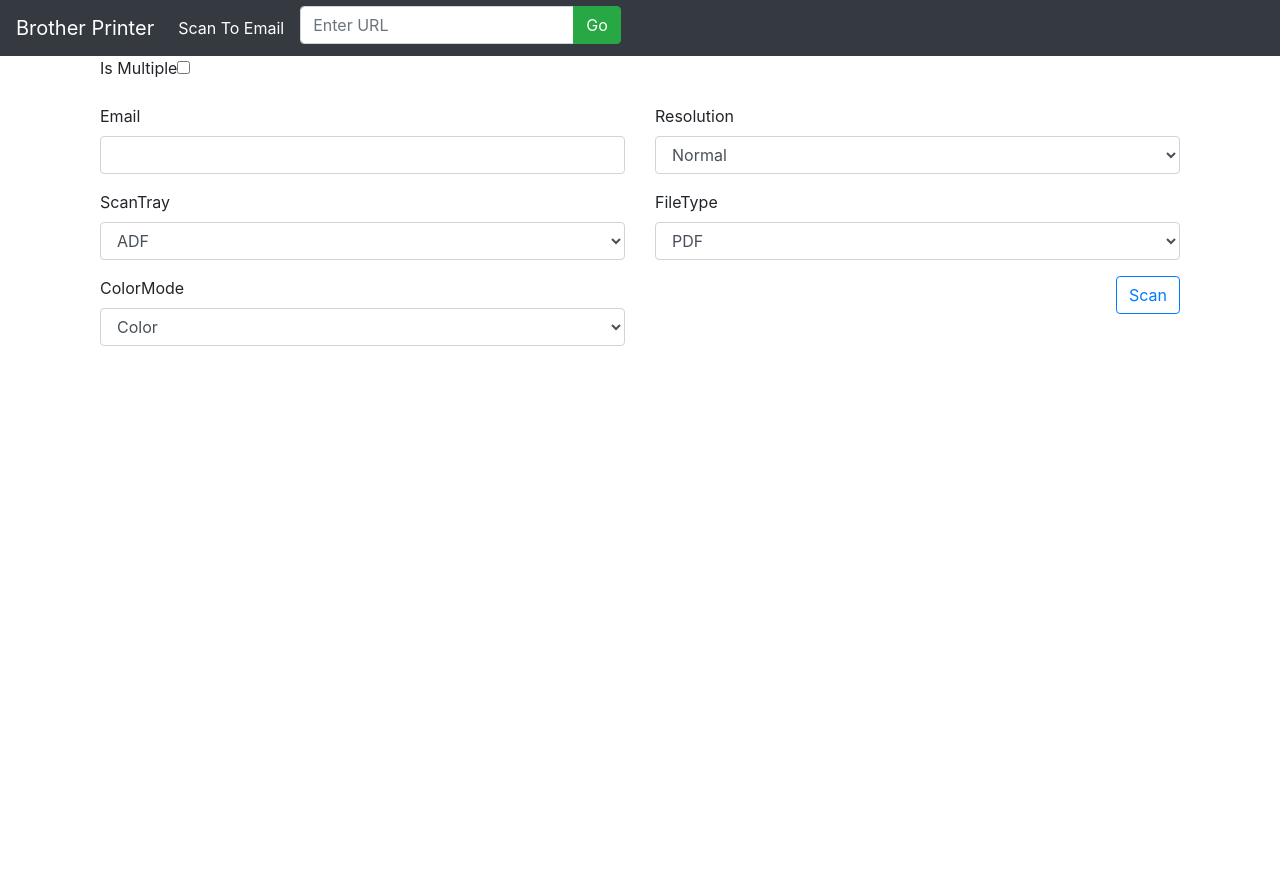
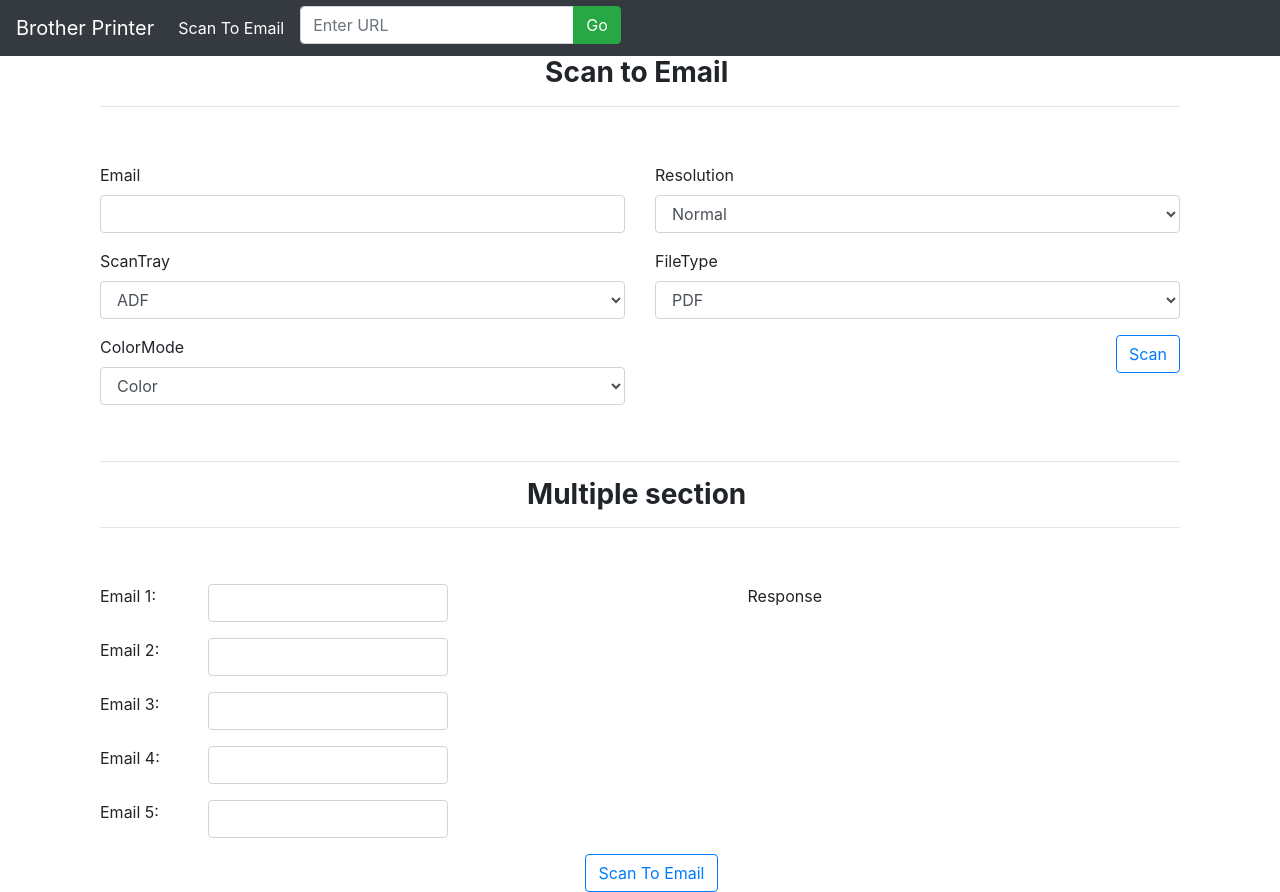
Before and after one commit to rishabh8866/Printer-Angular-Frontend, an Angular app in the folder brother-printer/: page /scanToEmail in a window 1280 px wide. Before the commit the page ends 800 px from the top, so only its background shows below. Built offline with nearby package versions, Linux system fonts and the light colour scheme.

Commit message:
Added ui as per rubin

```diff
--- a/brother-printer/src/app/scan-to-email/scan-to-email.component.html
+++ b/brother-printer/src/app/scan-to-email/scan-to-email.component.html
@@ -1,32 +1,22 @@
-<div class="row">
-  <div class="col-lg-6">
-    <div class="form-group">
-      <label>Is Multiple</label>
-      <input name="isMultiple" [(ngModel)]="isMultiple" type="checkbox"/>
-    </div>
-  </div>
-</div>
+<h3 style="text-align: center;"><strong>Scan to Email&nbsp;</strong></h3>
+<hr/>
+<p>&nbsp;</p>
 <div class="row">
   <div class="col-lg-6">
     <div class="form-group" *ngIf="!isMultiple">
       <label>Email</label>
-          <input class="form-control" id="Destination" name="Destination" [(ngModel)]="scanToEmailData.Destination" type="email"/>
-        </div>
-        <div class="input-group" *ngIf="isMultiple">
-          <input type="text" class="form-control" placeholder="Enter URL" [(ngModel)]="email">
-          <div class="input-group-append">
-            <button class="btn btn-success" type="submit" (click)="addEmail()">Add</button>
-          </div>
+      <input class="form-control" id="Destination" name="Destination" [(ngModel)]="scanToEmailData.Destination"
+             type="email"/>
     </div>
     <div class="form-group">
       <label>ScanTray</label>
-          <select [(ngModel)]="scanToEmailData.ScanTray" class="form-control" >
+      <select [(ngModel)]="scanToEmailData.ScanTray" class="form-control">
         <option *ngFor="let option of scanTrayList; index as i">{{option}}</option>
       </select>
     </div>
     <div class="form-group">
       <label>ColorMode</label>
-          <select [(ngModel)]="scanToEmailData.ColorMode" class="form-control" >
+      <select [(ngModel)]="scanToEmailData.ColorMode" class="form-control">
         <option *ngFor="let option of colorModeList; index as i">{{option}}</option>
       </select>
     </div>
@@ -34,23 +24,86 @@
   <div class="col-lg-6">
     <div class="form-group">
       <label>Resolution</label>
-          <select [(ngModel)]="scanToEmailData.Resolution" class="form-control" >
+      <select [(ngModel)]="scanToEmailData.Resolution" class="form-control">
         <option *ngFor="let option of resolutionList; index as i">{{option}}</option>
       </select>
     </div>
     <div class="form-group">
       <label>FileType</label>
-          <select [(ngModel)]="scanToEmailData.FileType" class="form-control" >
+      <select [(ngModel)]="scanToEmailData.FileType" class="form-control">
         <option *ngFor="let option of fileTypeList; index as i">{{option}}</option>
       </select>
     </div>
     <div class="form-group">
-          <button class="btn btn-outline-primary float-right" (click)="send()">{{scanToEmailData.Destination === '' ?  'Scan' : 'Scan To Email'}}</button>
-        </div>
-      </div>
-  <div class="col-lg-6">
-    <div class="list-group">
-      <a class="list-group-item list-group-item-action" *ngFor="let email of multiEmail">{{email}}</a>
+      <button class="btn btn-outline-primary float-right"
+              (click)="send(false)">{{scanToEmailData.Destination === '' ? 'Scan' : 'Scan To Email'}}</button>
     </div>
   </div>
 </div>
+<p>&nbsp;</p>
+<hr/>
+<h3 style="text-align: center;"><strong>Multiple section&nbsp;</strong></h3>
+<hr/>
+<p>&nbsp;</p>
+<div class="row">
+  <div class="col-lg-7">
+    <div class="form-group">
+      <div class="row">
+        <div class="col-sm-2">
+          <label>Email 1:</label>
+        </div>
+        <div class="col-sm-5">
+          <input class="form-control" name="Destination" [(ngModel)]="multiEmail[0]" type="email"/>
+        </div>
+      </div>
+    </div>
+    <div class="form-group">
+      <div class="row">
+        <div class="col-sm-2">
+          <label>Email 2:</label>
+        </div>
+        <div class="col-sm-5">
+          <input class="form-control" name="Destination" [(ngModel)]="multiEmail[1]" type="email"/>
+        </div>
+      </div>
+    </div>
+    <div class="form-group">
+      <div class="row">
+        <div class="col-sm-2">
+          <label>Email 3:</label>
+        </div>
+        <div class="col-sm-5">
+          <input class="form-control" name="Destination" [(ngModel)]="multiEmail[2]" type="email"/>
+        </div>
+      </div>
+    </div>
+    <div class="form-group">
+      <div class="row">
+        <div class="col-sm-2">
+          <label>Email 4:</label>
+        </div>
+        <div class="col-sm-5">
+          <input class="form-control" name="Destination" [(ngModel)]="multiEmail[3]" type="email"/>
+        </div>
+      </div>
+    </div>
+    <div class="form-group">
+      <div class="row">
+        <div class="col-sm-2">
+          <label>Email 5:</label>
+        </div>
+        <div class="col-sm-5">
+          <input class="form-control" name="Destination" [(ngModel)]="multiEmail[4]" type="email"/>
+        </div>
+      </div>
+    </div>
+    <div class="form-group">
+      <button class="btn btn-outline-primary float-right" (click)="send(true)">Scan To Email</button>
+    </div>
+  </div>
+  <div class="col-sm-4">
+    <div class="form-group">
+      <label>Response</label>
+    </div>
+  </div>
+</div>
--- a/brother-printer/src/app/scan-to-email/scan-to-email.component.ts
+++ b/brother-printer/src/app/scan-to-email/scan-to-email.component.ts
@@ -24,8 +24,8 @@
 public email = '';
   constructor(private http: HttpService) { }
 
-  send() {
-    if(!this.multiEmail) {
+  send(multiEmail) {
+    if(!multiEmail) {
       this.http.post('/file/commandxml/add', {"ScanToEmail": this.scanToEmailData}).subscribe(() => {
         this.scanToEmailData = {
           Destination: "",
```
Lines whose indentation alone changed are shown as unchanged.
